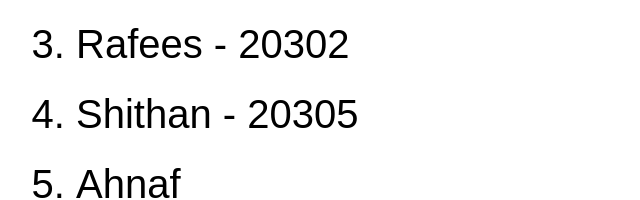
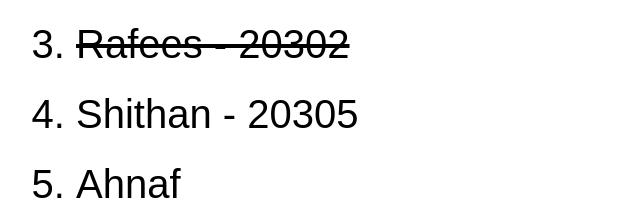
Before and after one commit to MSN-0909/10E-ZCK-Website, a plain HTML site: page students.html in a window 1280 px wide. Shown: the part 422-622 px from the top of the page, 9-649 px from the left. Drawn offline with Linux system fonts and the light colour scheme.

Commit message:
Update students.html

```diff
--- a/students.html
+++ b/students.html
@@ -9,7 +9,7 @@
         <ol>
             <li>Aashif</li>
             <li>Atheef - 20185</li>
-            <li>Rafees - 20302</li>
+            <li><s>Rafees - 20302</s></li>
             <li>Shithan - 20305</li>
             <li>Ahnaf</li>
             <li>Aidan</li>
```
